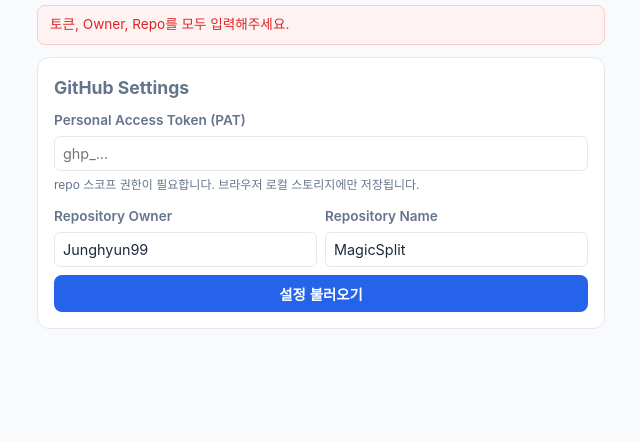
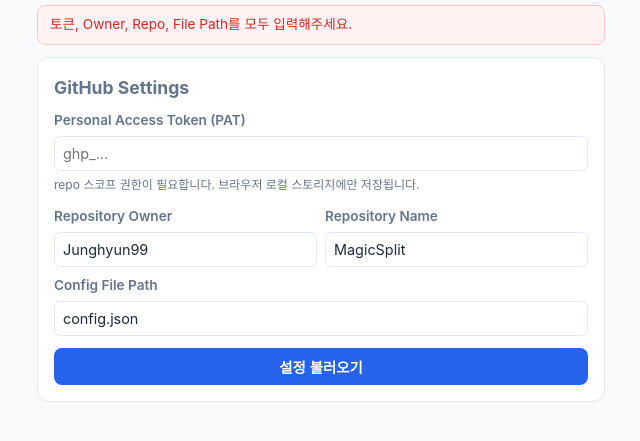
Before and after one commit to Junghyun99/MagicSplit, a plain HTML site: page docs/config-editor.html in a window 1280 px wide. Both pictures are taken after a click on the button "설정 불러오기". Shown: the part 57-498 px from the top of the page, without its empty margins (319-959 px from the left). Drawn offline with Linux system fonts and the light colour scheme.

Commit message:
feat: add web-based configuration editor for managing GitHub-hosted JSON settings

```diff
--- a/docs/config-editor.html
+++ b/docs/config-editor.html
@@ -36,6 +36,10 @@
                 <input type="text" id="github-repo" placeholder="Repo" class="form-control">
             </div>
         </div>
+        <div class="form-group">
+            <label>Config File Path</label>
+            <input type="text" id="config-path" placeholder="config.json (또는 config_domestic.json 등)" class="form-control" value="config.json">
+        </div>
         <button id="load-config-btn" class="btn btn-primary" style="width: 100%;">설정 불러오기</button>
     </div>
 
--- a/docs/js/config-editor.js
+++ b/docs/js/config-editor.js
@@ -5,7 +5,7 @@
     let originalConfigObj = null;
     let configSha = null;
     let githubApi = null;
-    const CONFIG_PATH = 'config.json';
+    let currentConfigPath = null;
 
     function showBanner(msg, type = 'info') {
         const banner = document.getElementById('message-banner');
@@ -18,26 +18,31 @@
         const tokenInput = document.getElementById('github-token');
         const ownerInput = document.getElementById('github-owner');
         const repoInput = document.getElementById('github-repo');
+        const pathInput = document.getElementById('config-path');
 
         tokenInput.value = localStorage.getItem('githubToken') || '';
         ownerInput.value = localStorage.getItem('githubOwner') || 'Junghyun99';
         repoInput.value = localStorage.getItem('githubRepo') || 'MagicSplit';
+        pathInput.value = localStorage.getItem('githubConfigPath') || 'config.json';
 
         document.getElementById('load-config-btn').addEventListener('click', async () => {
             const token = tokenInput.value.trim();
             const owner = ownerInput.value.trim();
             const repo = repoInput.value.trim();
+            const path = pathInput.value.trim();
 
-            if (!token || !owner || !repo) {
-                showBanner('토큰, Owner, Repo를 모두 입력해주세요.', 'danger');
+            if (!token || !owner || !repo || !path) {
+                showBanner('토큰, Owner, Repo, File Path를 모두 입력해주세요.', 'danger');
                 return;
             }
 
             localStorage.setItem('githubToken', token);
             localStorage.setItem('githubOwner', owner);
             localStorage.setItem('githubRepo', repo);
+            localStorage.setItem('githubConfigPath', path);
 
             githubApi = new GitHubAPI(token, owner, repo);
+            currentConfigPath = path;
             await loadConfig();
         });
     }
@@ -45,7 +50,7 @@
     async function loadConfig() {
         showBanner('설정을 불러오는 중...', 'info');
         try {
-            const { content, sha } = await githubApi.getFile(CONFIG_PATH);
+            const { content, sha } = await githubApi.getFile(currentConfigPath);
             originalConfigObj = JSON.parse(content);
             configSha = sha;
 
@@ -209,7 +214,7 @@
 
             const msg = `chore(config): update rules via web editor`;
 
-            await githubApi.updateFile(CONFIG_PATH, contentStr, msg, configSha);
+            await githubApi.updateFile(currentConfigPath, contentStr, msg, configSha);
 
             showBanner('성공적으로 저장되었습니다! GitHub Actions가 스케줄에 따라 실행될 때 적용됩니다.', 'success');
 
```
